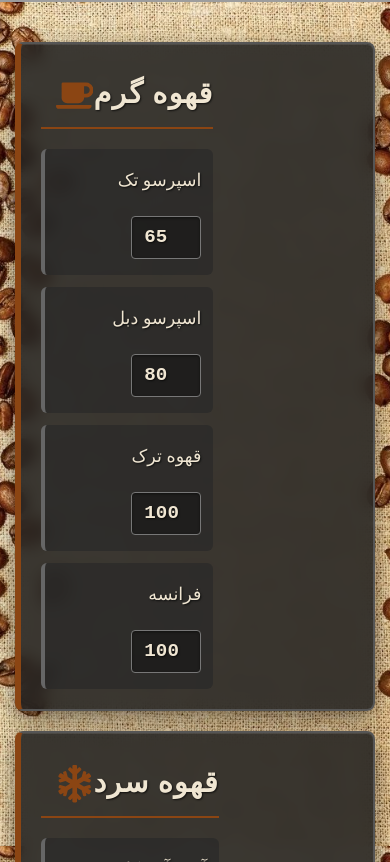
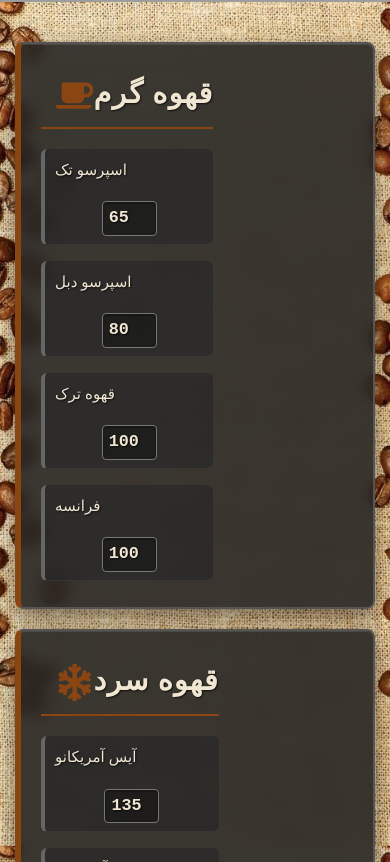
Before and after one commit to kurooshsarvandi/cofe-shop, a React (Create React App) app: page / in a window 390 px wide. Shown: the part 842-1704 px from the top of the page. Built offline with nearby package versions, Linux system fonts and the light colour scheme; grey boxes are pictures that could not be loaded.

Commit message:
Edit item menu

```diff
--- a/src/components/MenuSection/MenuSection.module.css
+++ b/src/components/MenuSection/MenuSection.module.css
@@ -146,12 +146,15 @@
   display: flex;
   justify-content: space-between;
   align-items: center;
-  padding: 12px 15px;
+  padding: 10px 15px;
+  border-bottom: 1px dotted #444;
+  font-size: 1.05em;
   background: rgba(40, 40, 40, 0.7);
+  min-height: 70px;
   border-radius: 6px;
   border-left: 4px solid #666;
   transition: all 0.2s ease;
-  gap: 40px;
+  gap: 30px;
 }
 
 .menuItem:hover {
@@ -253,8 +256,8 @@
 /* ========== ریسپانسیو ========== */
 @media (max-width: 1100px) {
   .menuList {
-    grid-template-columns: repeat(2, 1fr);
-    gap:12px
+    grid-template-columns: repeat(3, 1fr);
+    gap:10px
   }
 }
 
@@ -297,23 +300,26 @@
   .menuItem {
     flex-direction: column;
     align-items: flex-start;
-    text-align: right;
-    padding: 16px 12px;
+    text-align: stretch;
+    padding: 8px 10px;
     gap: 15px;
-    min-height: 100px; /* ارتفاع بیشتر برای خوانایی */
+    min-height: 60px; /* ارتفاع بیشتر برای خوانایی */
+    margin-bottom: 6px;
   }
 
   .itemName {
     padding-left: 0;
-    margin-bottom: 8px;
-    width: 100%;
+    margin-bottom: 5px;
+    font-size: 0.9em;
+    text-align: center;
   }
 
   .itemPrice {
-    align-self: flex-end;
-    font-size: 1.2em;
+    font-size: 1em;
+    min-width: 55px;
+    padding: 3px 6px;
+    align-self: center;
   }
-
   .specialCard {
     padding: 25px 15px;
   }
```
